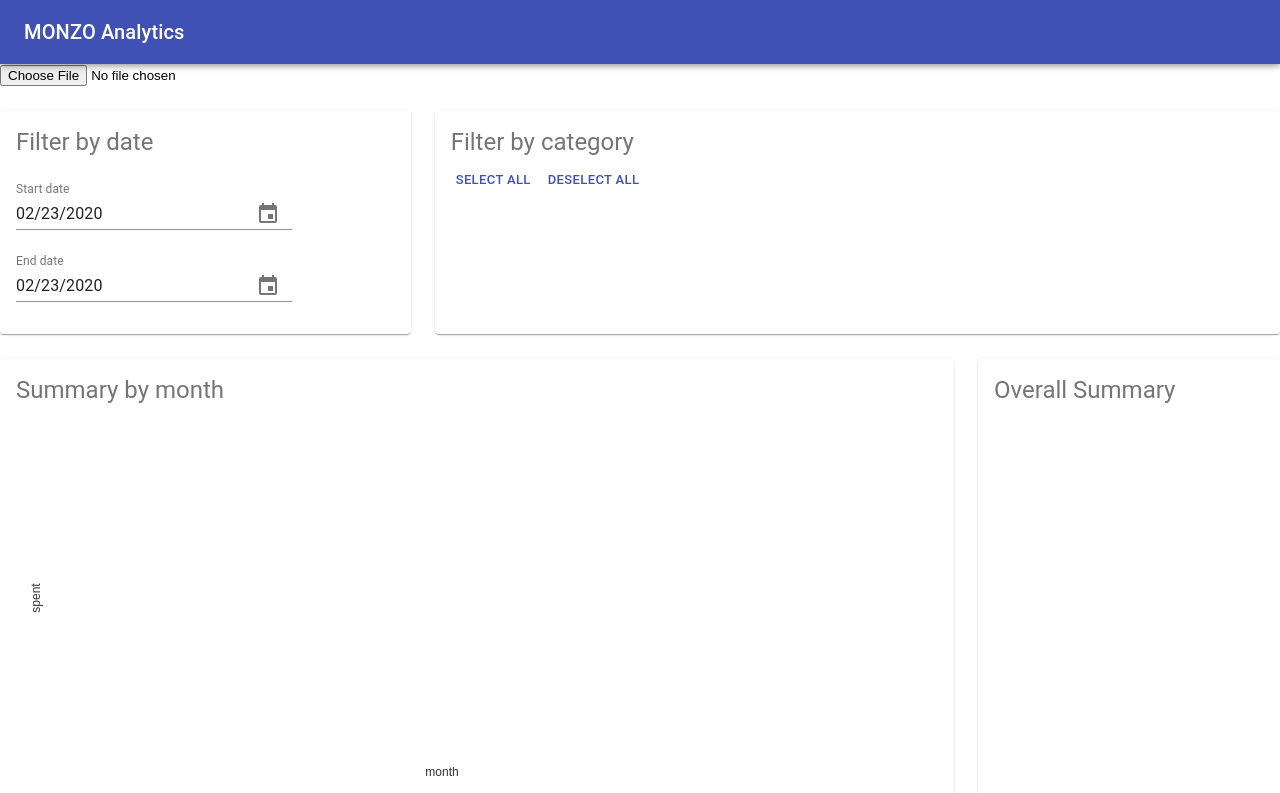
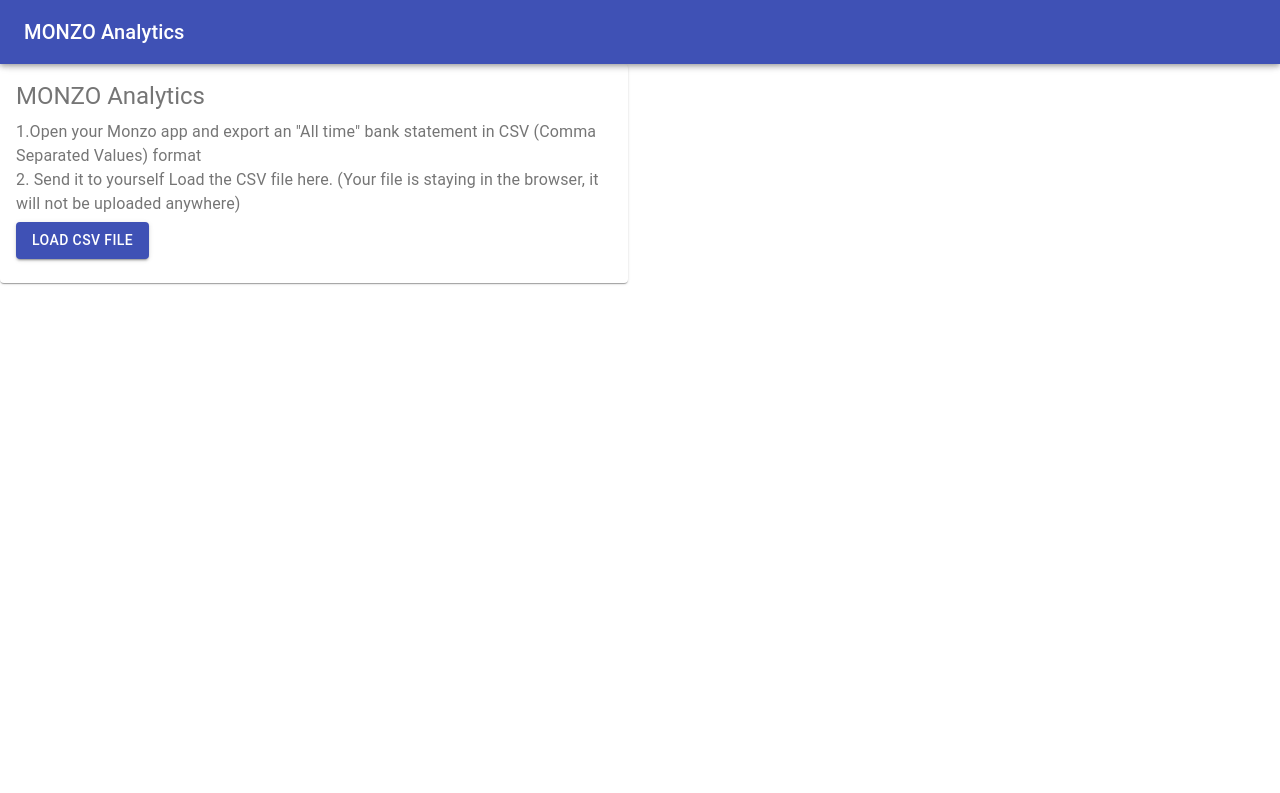
Before and after one commit to krisvegh/monzo-analytics, a React (Create React App) app: page / in a window 1280 px wide. Shown: the top 793 px of the page. Built offline with nearby package versions, Linux system fonts and the light colour scheme.

Commit message:
greeting card

```diff
--- a/package.json
+++ b/package.json
@@ -49,5 +49,8 @@
       "last 1 safari version"
     ]
   },
-  "devDependencies": {}
+  "devDependencies": {},
+  "engines": {
+    "node": "12.x"
+  }
 }
--- a/src/App.tsx
+++ b/src/App.tsx
@@ -28,6 +28,7 @@
 import CardContent from '@material-ui/core/CardContent';
 import Button from '@material-ui/core/Button';
 import { PieDatum } from '@nivo/pie';
+import GreetingCard from './Greeting';
 
 export interface Record {
   id: string;
@@ -225,7 +226,6 @@
   }
 
   const updatePie = useCallback(() => {
-    console.log('updatepie');
     const accumulate = reduce(mergeWith(add), {});
     const removeUnused = omit(['month', 'income']);
     const pickOnlySelectedCategories = pick(filteredCategories);
@@ -267,25 +267,8 @@
     return total;
   }, [pieData]);
 
-  return (
-    <div>
-      <React.Fragment>
-        <AppBar position="fixed">
-          <Toolbar>
-            <Typography variant="h6">MONZO Analytics</Typography>
-          </Toolbar>
-        </AppBar>
-        <Toolbar />
-      </React.Fragment>
-      <Grid container spacing={3}>
-        <Grid item xs={12}>
-          <div className="file-import-button">
-            <input
-              type="file"
-              onChange={e => handleAddFile(e.target.files?.item(0))}
-            />
-          </div>
-        </Grid>
+  const Analytics = () => (
+    <>
       <Grid item xs={4} className="card">
         <Card>
           <CardContent>
@@ -415,7 +398,6 @@
           </CardContent>
         </Card>
       </Grid>
-      </Grid>
       <Grid item xs={9}>
         <Card className="card details">
           <CardContent>
@@ -429,6 +411,26 @@
           </CardContent>
         </Card>
       </Grid>
+    </>
+  );
+
+  return (
+    <div>
+      <React.Fragment>
+        <AppBar position="fixed">
+          <Toolbar>
+            <Typography variant="h6">MONZO Analytics</Typography>
+          </Toolbar>
+        </AppBar>
+        <Toolbar />
+      </React.Fragment>
+      <Grid container spacing={3}>
+        {allRecords.length ? (
+          <Analytics />
+        ) : (
+          <GreetingCard fileInputChanged={handleAddFile} />
+        )}
+      </Grid>
     </div>
   );
 };
--- /dev/null
+++ b/src/Greeting.tsx
@@ -0,0 +1,45 @@
+import React, { useRef } from 'react';
+import Grid from '@material-ui/core/Grid';
+import { Card, CardContent, Typography, Button } from '@material-ui/core';
+
+interface GreetingCardProps {
+  fileInputChanged: (files: FileList) => void;
+}
+
+const GreetingCard = ({ fileInputChanged }) => {
+  const fileInputRef = useRef<HTMLInputElement>();
+
+  return (
+    <Grid item xs={6}>
+      <Card>
+        <CardContent>
+          <Typography variant="h5" color="textSecondary" gutterBottom>
+            MONZO Analytics
+          </Typography>
+          <Typography variant="body1" color="textSecondary" gutterBottom>
+            1.Open your Monzo app and export an "All time" bank statement in CSV
+            (Comma Separated Values) format <br />
+            2. Send it to yourself Load the CSV file here. (Your file is staying
+            in the browser, it will not be uploaded anywhere)
+          </Typography>
+          <Button
+            variant="contained"
+            color="primary"
+            onClick={() => fileInputRef.current.click()}
+          >
+            Load CSV file
+          </Button>
+          <div hidden className="file-import-button">
+            <input
+              ref={fileInputRef}
+              type="file"
+              onChange={e => fileInputChanged(e.target.files?.item(0))}
+            />
+          </div>
+        </CardContent>
+      </Card>
+    </Grid>
+  );
+};
+
+export default GreetingCard;
```
Lines whose indentation alone changed are shown as unchanged.
